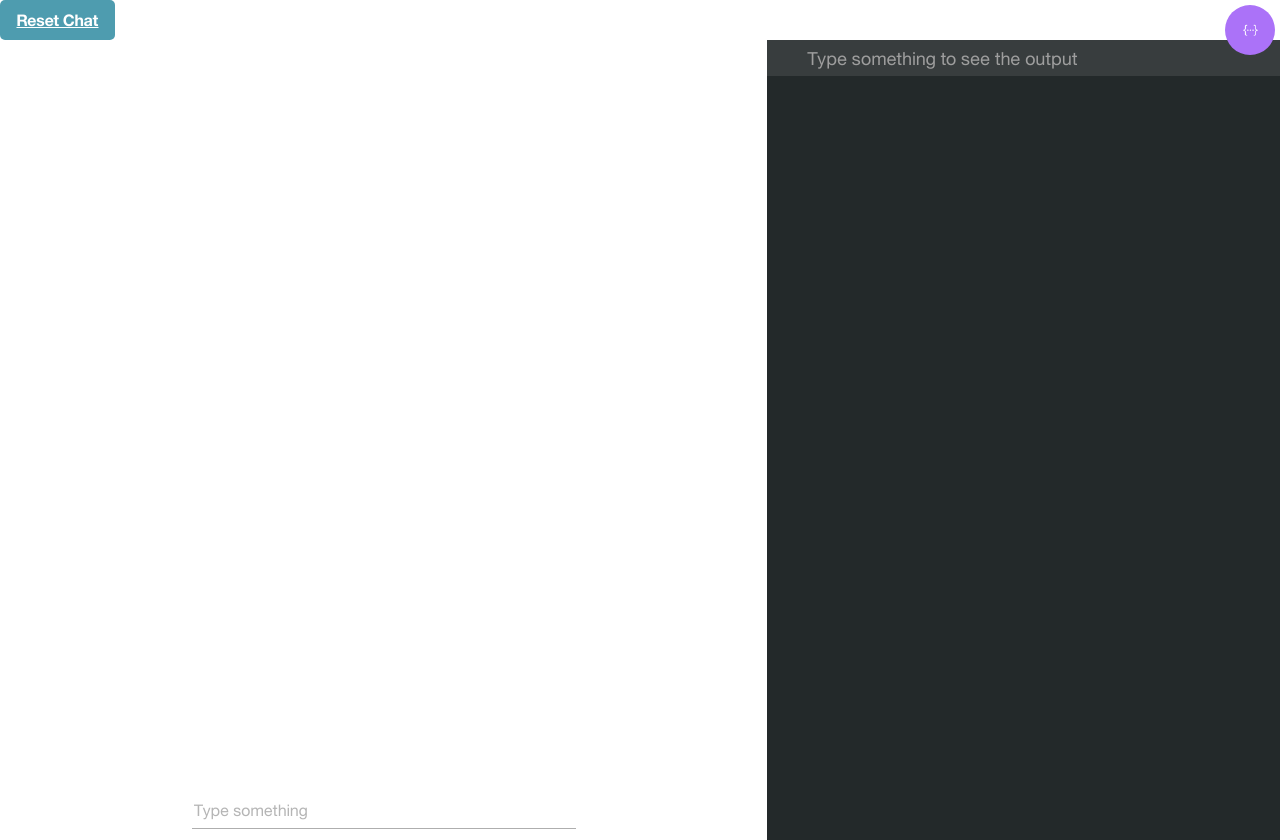
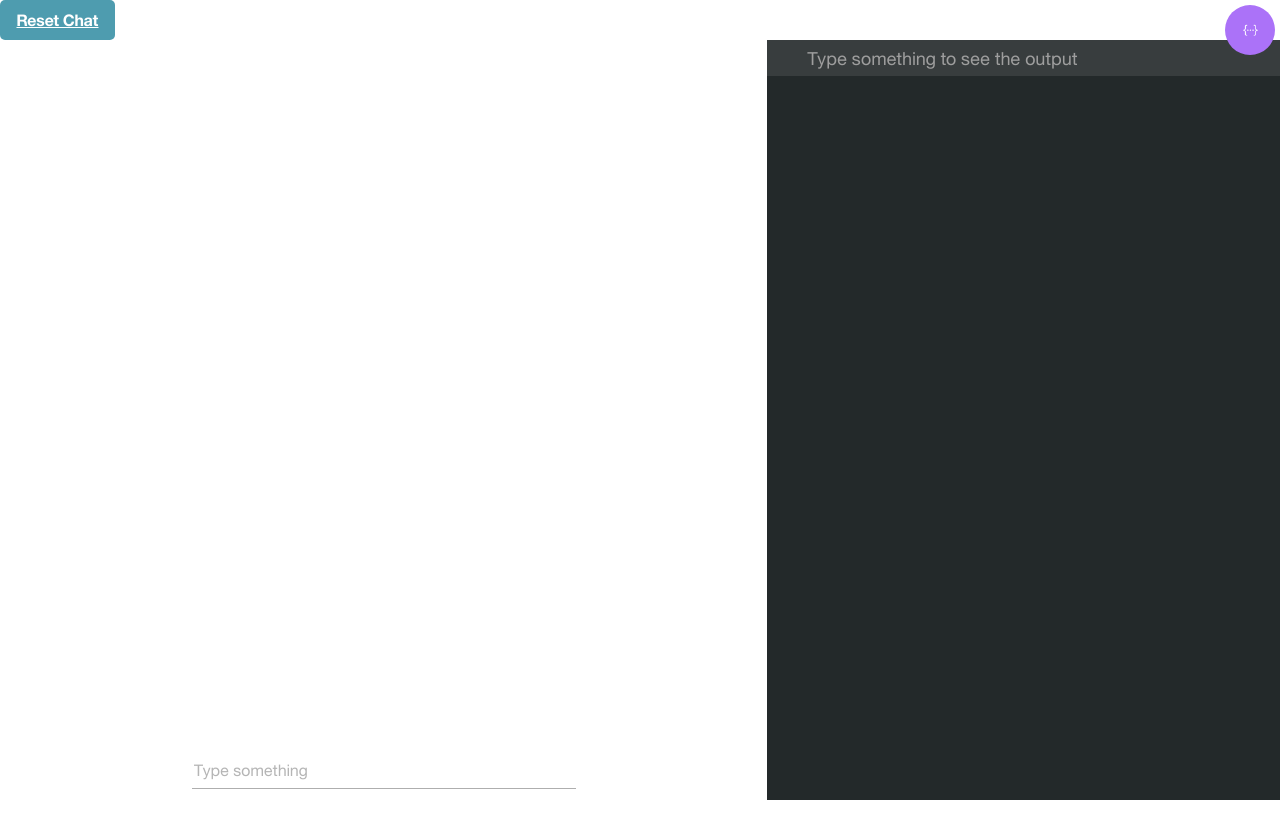
Before and after one commit to kdunetz/freedom_chatbot, a website: page public/index.html in a window 1280 px wide. After the commit the page ends 800 px from the top, so only its background shows below. Drawn offline with Linux system fonts and the light colour scheme; no server answers.

Commit message:
Fix UI a little

```diff
--- a/public/css/app.css
+++ b/public/css/app.css
@@ -44,7 +44,7 @@ div {
 }
 
 #contentParent {
-  height: 100%;
+  height: 95%;
 }
 
 .responsive-columns-wrapper {
```
Also changed, not shown: app.js (+4 -25 lines).
